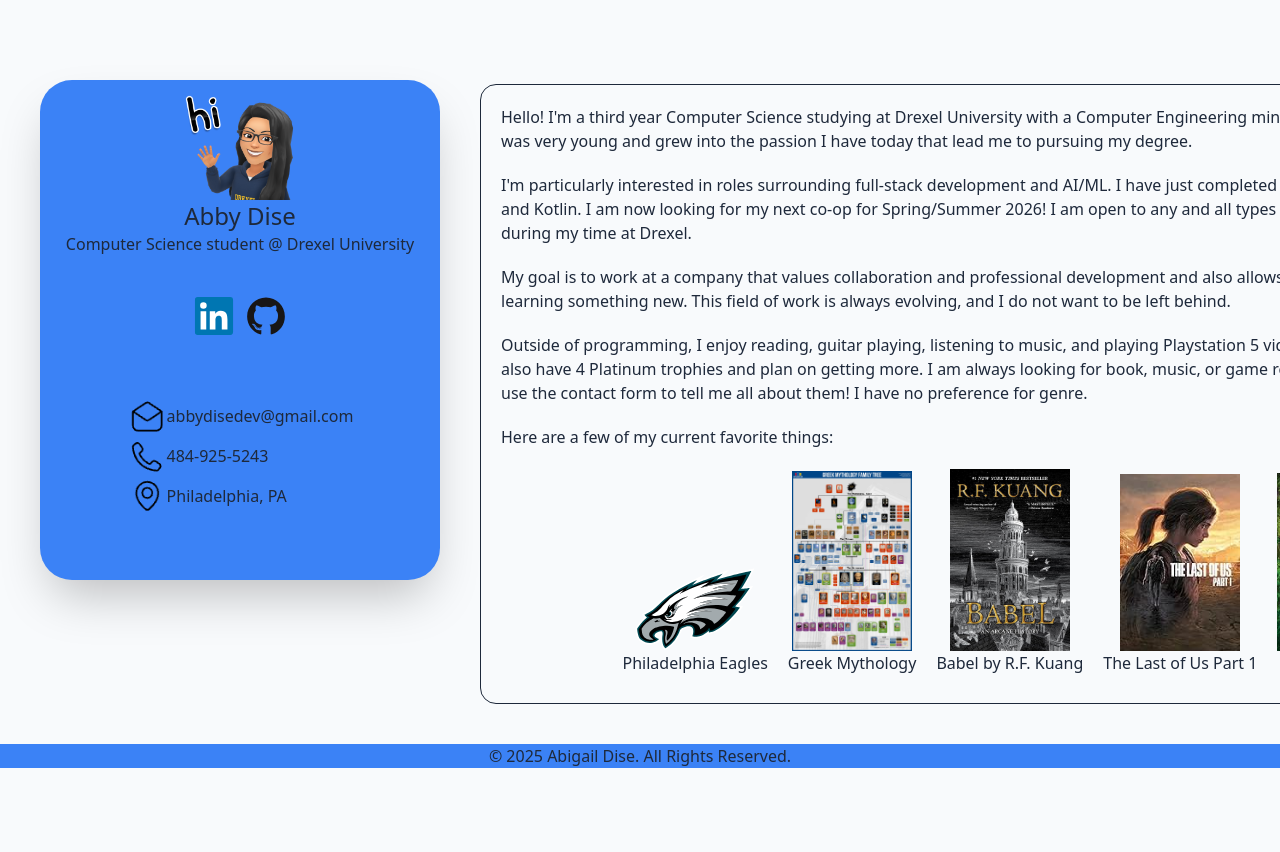
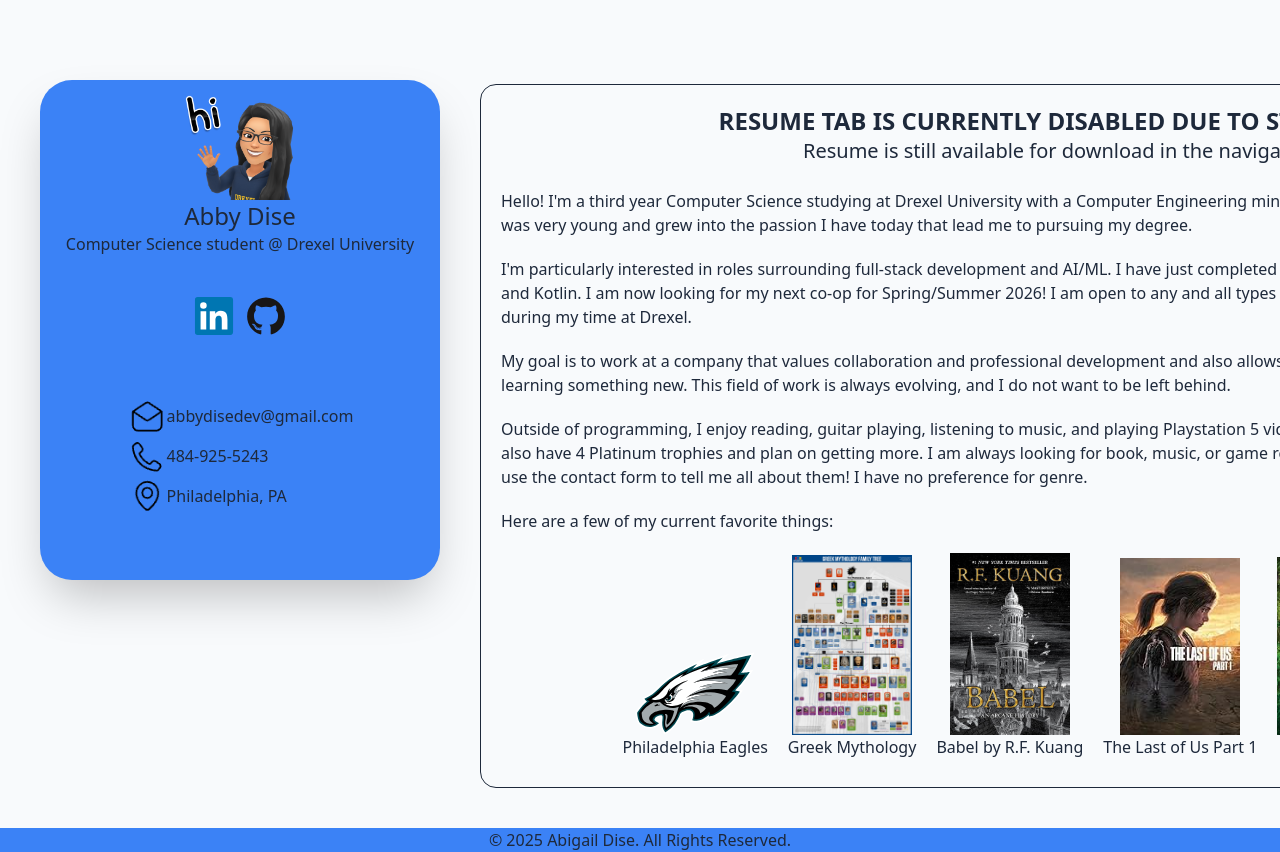
Before and after one commit to abbydise/portfolio-website, a React (Vite) app: page / in a window 1280 px wide. Shown: the top 852 px of the page. Before the commit the page ends 800 px from the top, so only its background shows below. Built offline with nearby package versions, Linux system fonts and the light colour scheme.

Commit message:
added disclaimer on home page about resume button being disabled

```diff
--- a/src/pages/About.jsx
+++ b/src/pages/About.jsx
@@ -4,6 +4,14 @@
 	return (
 		<div className="about">
 			<div className="summary">
+				<p className="text-2xl font-bold text-center">
+					RESUME TAB IS CURRENTLY DISABLED DUE TO STYLING ISSUE
+				</p>
+				<p className="text-center text-xl">
+					Resume is still available for download in the
+					navigation bar.
+				</p>
+				<br />
 				<p className="mb-5">
 					Hello! I'm a third year Computer Science studying at
 					Drexel University with a Computer Engineering minor. My
```
